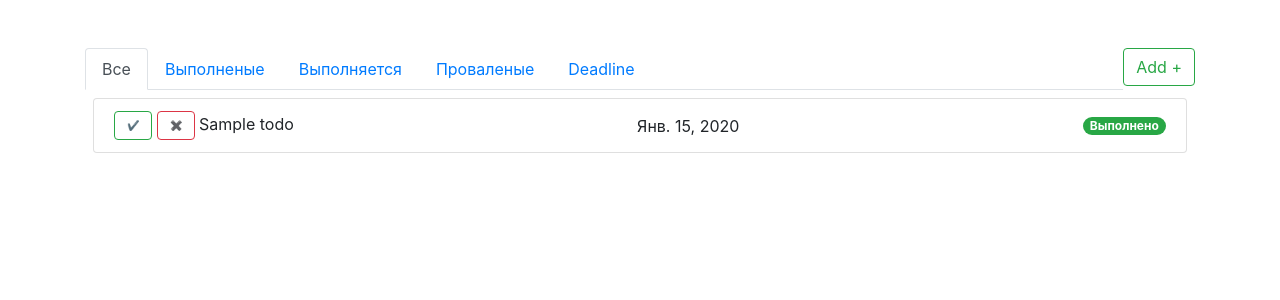
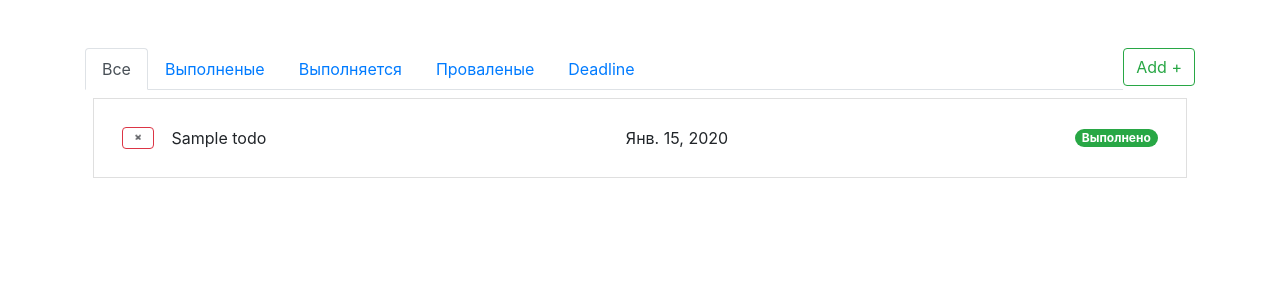
Before and after one commit to nyxdeveloper/pythonJuniorTest, a Django app: page / in a window 1280 px wide. Shown: the part 56-356 px from the top of the page. Run offline with Django 3.2, Linux system fonts and the light colour scheme; tables that the repository leaves empty hold one stand-in row (values such as "Sample post"); some libraries are stand-ins or nearby versions.

Commit message:
Добавил всплывающее описание задачи и скрытие кнопки подтверждения задачи, если задача выполнена

```diff
--- a/todoApp/todo/templates/todoList.html
+++ b/todoApp/todo/templates/todoList.html
@@ -1,19 +1,19 @@
 {% extends 'base.html' %}
 {% block content %}
     <div id="todoList">
-
             {% for i in todos %}
-                <li class="list-group-item d-flex justify-content-between align-items-center m-2 rounded">
-                    <div class="title">
-                        {% if not i.failed %}
+                <div class="list-group-item m-2">
+                    <div class="d-flex justify-content-between align-items-center m-2 rounded">
+                        <div class="title">
+                        {% if not i.failed and not i.status %}
                         <a href="{% url 'execute' el=i.id %}">
-                            <button style="font-size: 10px" class="rounded btn btn-outline-success">&#10004</button>
+                            <button style="font-size: 5px" class="rounded btn btn-outline-success">&#10004</button>
                         </a>
                         {% endif %}
                         <a href="{% url 'delete' el=i.id %}">
-                            <button style="font-size: 10px" class="rounded btn btn-outline-danger">&#10006</button>
+                            <button style="font-size: 5px" class="rounded btn btn-outline-danger">&#10006</button>
                         </a>
-                        {{ i.title }}
+                            <button id="btn-{{ i.id }}" class="btn">{{ i.title }}</button>
                     </div>
                     <div class="deadline">
                         {{ i.deadline }}
@@ -27,7 +27,17 @@
                     {% else %}
                         <span class="badge badge-primary badge-pill">Выполняется</span>
                     {% endif %}
-                </li>
+                    </div>
+                    <div id="desc-{{ i.id }}" class="container d-none">
+                        <hr>
+                        {{ i.description }}
+                    </div>
+                    <script>
+                        document.getElementById('btn-{{ i.id }}').onclick = function (){
+                            document.getElementById('desc-{{ i.id }}').classList.toggle('d-none');
+                        }
+                    </script>
+                </div>
             {% endfor %}
         {% if not todos %}
             <div class="text-center m-5 display-3">
```
Also changed, not shown: todoApp/db.sqlite3.
